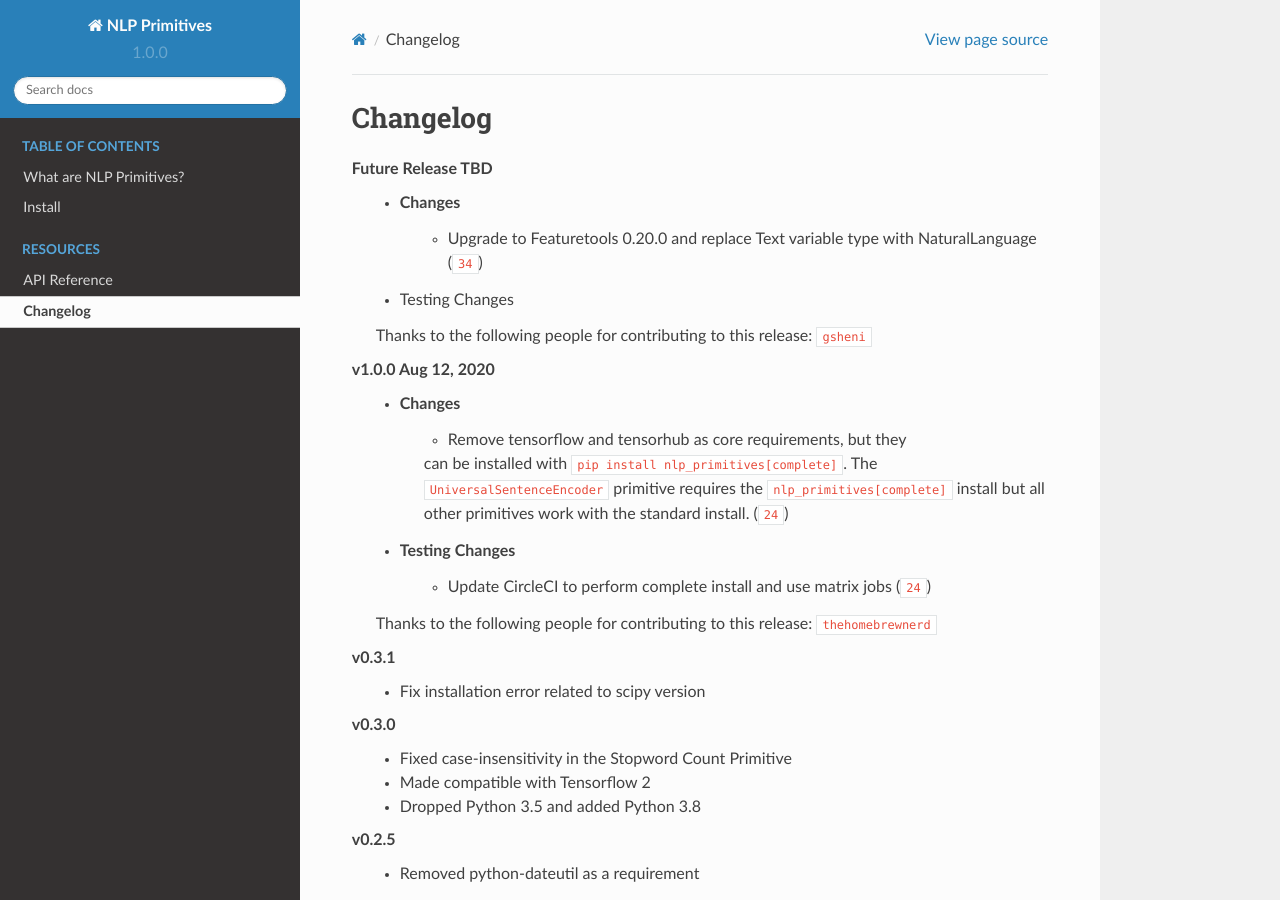
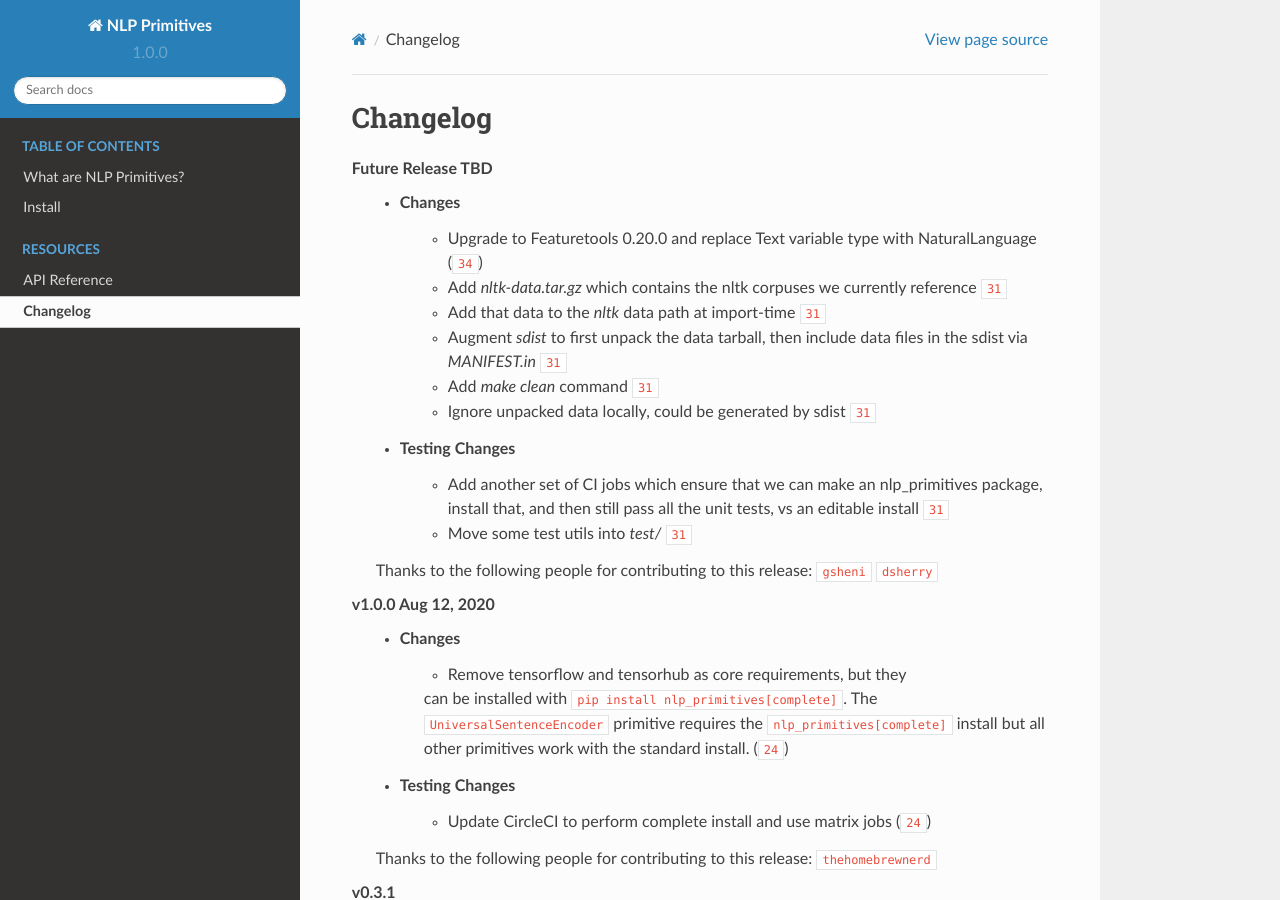
Before and after one commit to alteryx/nlp_primitives, a Sphinx documentation site: the page built from docs/source/changelog.rst, in a window 1280 px wide and 900 px high. Built offline with Sphinx 7.4.7 and the Read the Docs theme 2.0.0, drawn with Linux system fonts in a browser that asks for light colours; cross-references to code outside the pages are shown as plain code.

Commit message:
Changelog

```diff
--- a/docs/source/changelog.rst
+++ b/docs/source/changelog.rst
@@ -4,10 +4,17 @@ Changelog
 **Future Release** TBD
     * Changes
         * Upgrade to Featuretools 0.20.0 and replace Text variable type with NaturalLanguage (:pr:`34`)
+        * Add `nltk-data.tar.gz` which contains the nltk corpuses we currently reference :pr:`31`
+        * Add that data to the `nltk` data path at import-time :pr:`31`
+        * Augment `sdist` to first unpack the data tarball, then include data files in the sdist via `MANIFEST.in` :pr:`31`
+        * Add `make clean` command :pr:`31`
+        * Ignore unpacked data locally, could be generated by sdist :pr:`31`
     * Testing Changes
+        * Add another set of CI jobs which ensure that we can make an nlp_primitives package, install that, and then still pass all the unit tests, vs an editable install :pr:`31`
+        * Move some test utils into `test/` :pr:`31`
 
     Thanks to the following people for contributing to this release:
-    :user:`gsheni`
+    :user:`gsheni` :user:`dsherry`
 
 **v1.0.0** Aug 12, 2020
     * Changes
```
